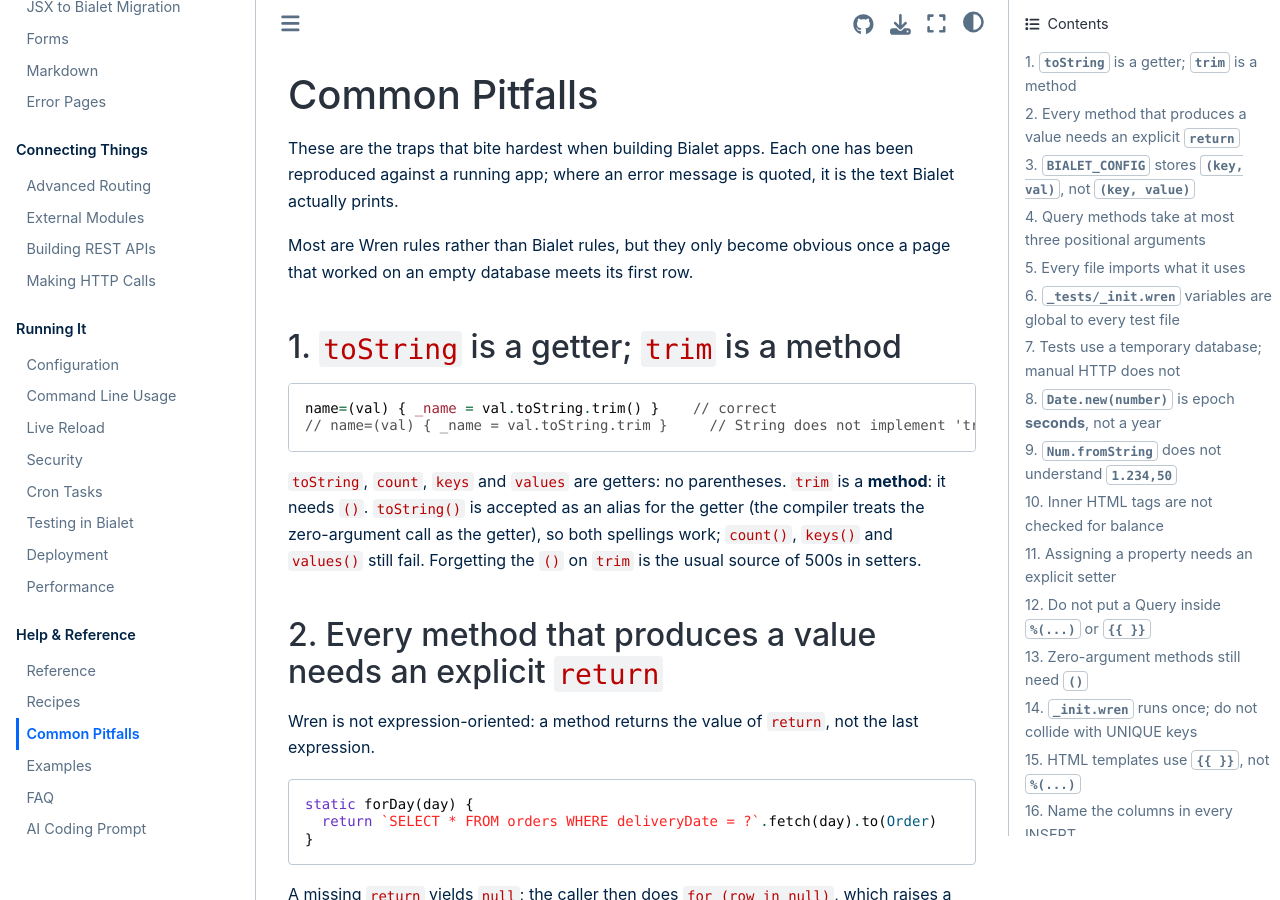
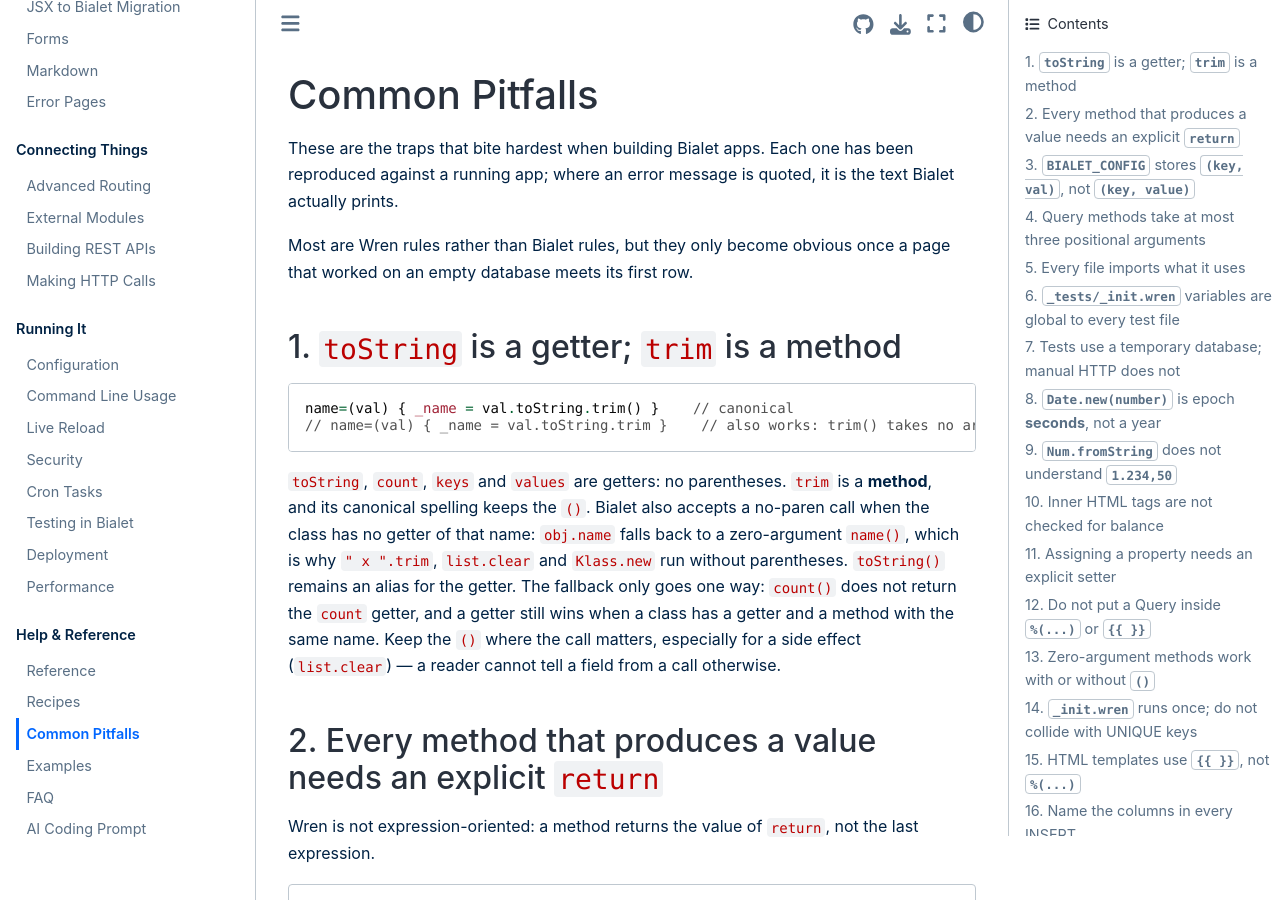
Before and after one commit to bialet/bialet, a Sphinx documentation site: the page built from docs/pitfalls.md, in a window 1280 px wide and 900 px high. Built offline with Sphinx 7.4.7 and the Sphinx Book theme 1.1.4, drawn with Linux system fonts in a browser that asks for light colours; the version number could not be read and is left out; some of the changed text lies outside the part shown.

Commit message:
feat(wren): call zero-argument methods without parentheses

````diff
--- a/docs/pitfalls.md
+++ b/docs/pitfalls.md
@@ -10,15 +10,19 @@ a page that worked on an empty database meets its first row.
 ## 1. `toString` is a getter; `trim` is a method
 
 ```wren
-name=(val) { _name = val.toString.trim() }    // correct
-// name=(val) { _name = val.toString.trim }     // String does not implement 'trim'
+name=(val) { _name = val.toString.trim() }    // canonical
+// name=(val) { _name = val.toString.trim }    // also works: trim() takes no arguments
 ```
 
 `toString`, `count`, `keys` and `values` are getters: no parentheses. `trim` is
-a **method**: it needs `()`. `toString()` is accepted as an alias for the getter
-(the compiler treats the zero-argument call as the getter), so both spellings
-work; `count()`, `keys()` and `values()` still fail. Forgetting the `()` on
-`trim` is the usual source of 500s in setters.
+a **method**, and its canonical spelling keeps the `()`. Bialet also accepts a
+no-paren call when the class has no getter of that name: `obj.name` falls back
+to a zero-argument `name()`, which is why `" x ".trim`, `list.clear` and
+`Klass.new` run without parentheses. `toString()` remains an alias for the
+getter. The fallback only goes one way: `count()` does not return the `count`
+getter, and a getter still wins when a class has a getter and a method with the
+same name. Keep the `()` where the call matters, especially for a side effect
+(`list.clear`) — a reader cannot tell a field from a call otherwise.
 
 ## 2. Every method that produces a value needs an explicit `return`
 
@@ -162,18 +166,22 @@ System.log("rows: %(count)")
 This bites hardest in `_tests/_init.wren`, where the whole suite then fails
 before the app is exercised.
 
-## 13. Zero-argument methods still need `()`
+## 13. Zero-argument methods work with or without `()`
 
 ```wren
 class Klass {
   static total() { 42 }
 }
-Klass.total()   // correct
-// Klass.total  -> the method object, not the number
+Klass.total()   // 42
+Klass.total     // 42: no getter total, so the VM calls total()
 ```
 
-Getters (`count`, `toString`, `keys`) are defined without parentheses and
-called without them. If you wrote `total() { ... }`, call it with `()`.
+A no-paren access first looks for a getter `name`; when the class has none, it
+calls a zero-argument method `name()`. A **getter still wins** when a class has
+both, and the fallback is one-way: `count()` is an error, not the `count`
+getter. Constructor calls like `Klass.new` and side-effecting methods like
+`list.clear` therefore run without parentheses, so keep `()` where the reader
+should see that the access is a call.
 
 ## 14. `_init.wren` runs once; do not collide with UNIQUE keys
 
````
Also changed, not shown: CHANGELOG.md (+8 -0 lines), docs/prompt-guide.md (+6 -3 lines), docs/wren.md (+7 -0 lines), 2 other files.
